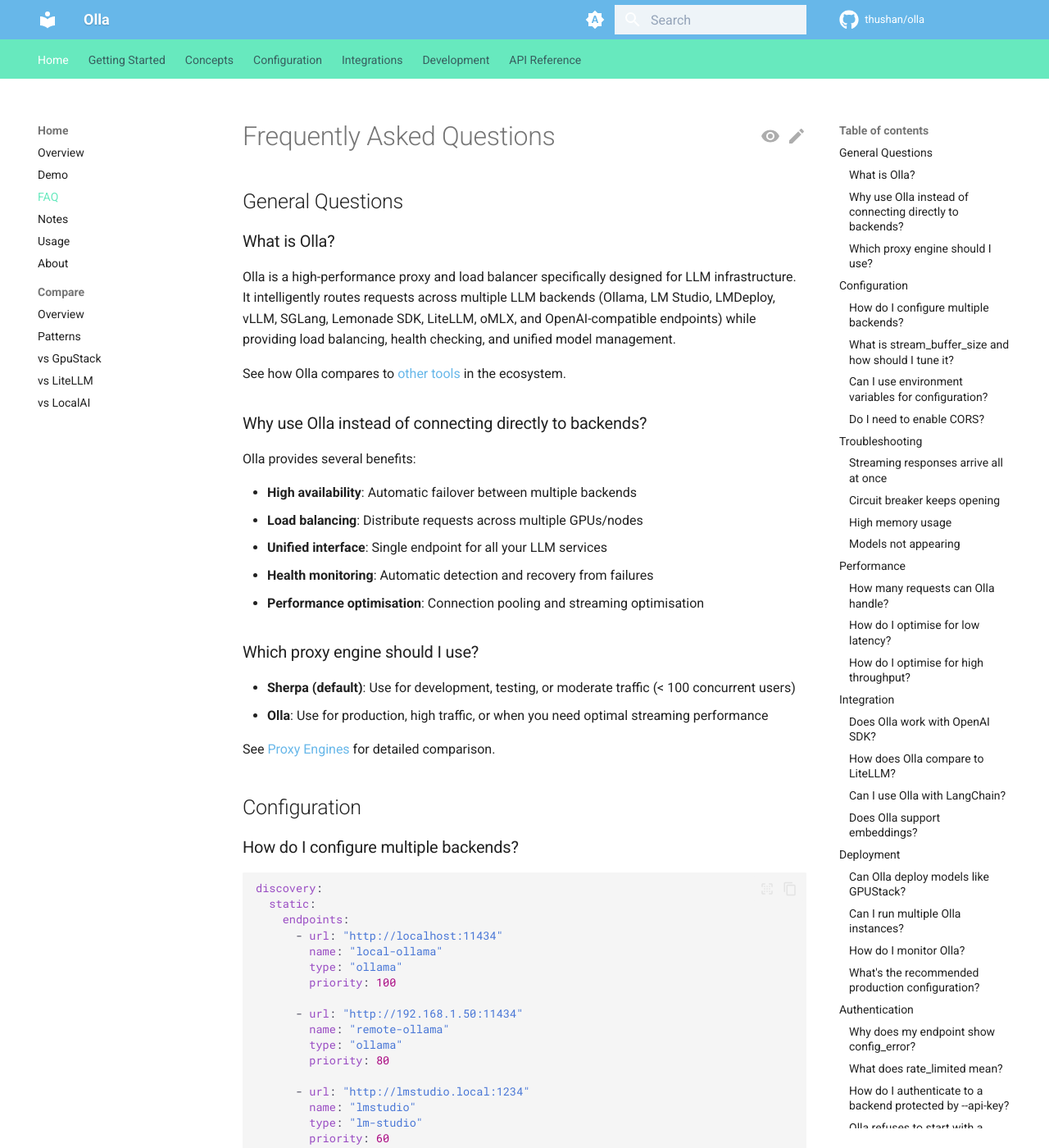
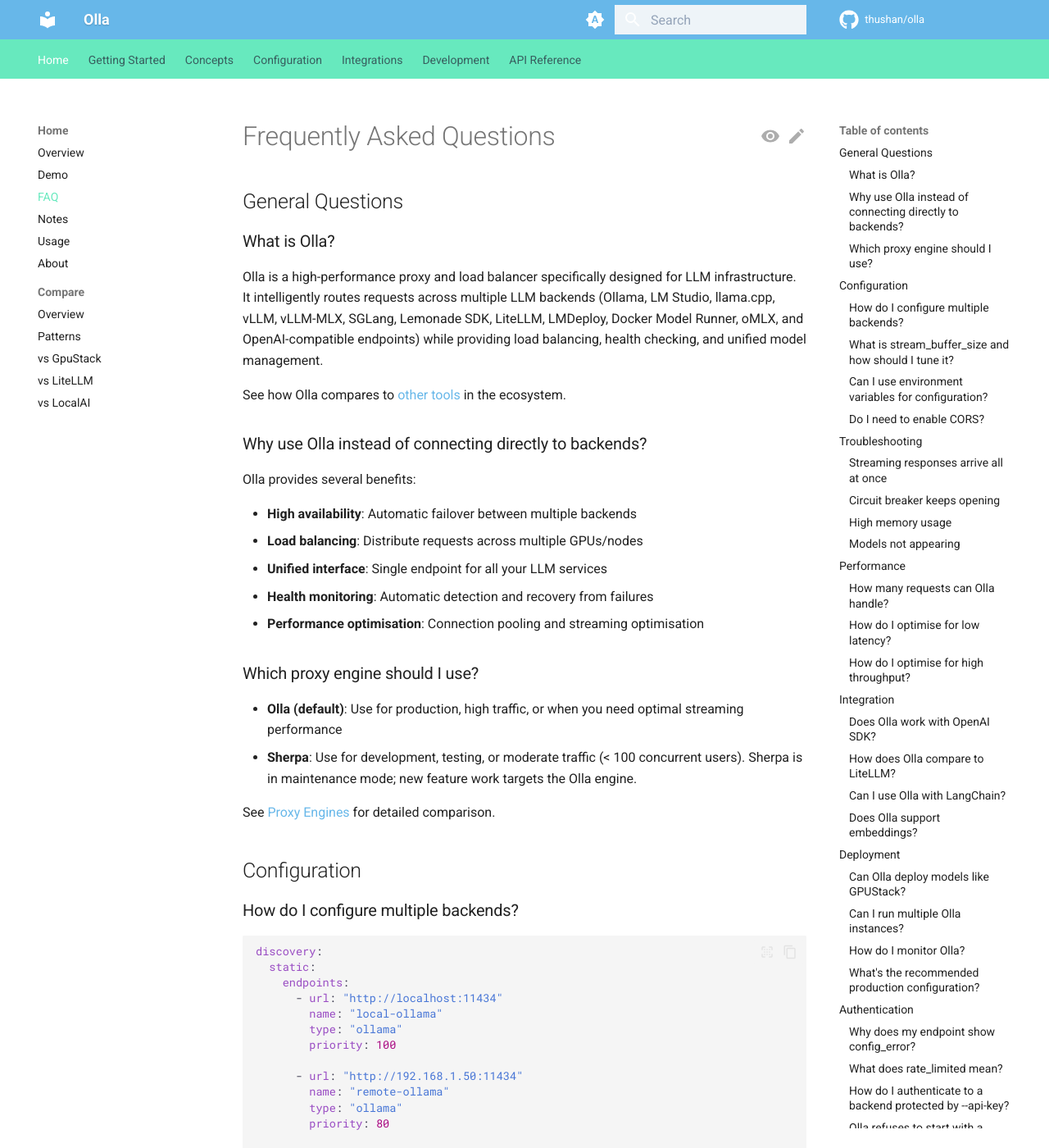
Before and after one commit to leo-3889/olla, an MkDocs documentation site: the page built from docs/content/faq.md, in a window 1280 px wide and 1400 px high. Shown: the whole window at 82% size. Built offline with MkDocs 1.6.1 and Material for MkDocs 9.7.7, drawn with Linux system fonts in a browser that asks for light colours; comment, search, counter and statistics services are not loaded; some of the changed text lies outside the part shown.

Commit message:
docs: correct getting-started and top-level pages against the code

````diff
--- a/docs/content/faq.md
+++ b/docs/content/faq.md
@@ -10,7 +10,7 @@
 
 ### What is Olla?
 
-Olla is a high-performance proxy and load balancer specifically designed for LLM infrastructure. It intelligently routes requests across multiple LLM backends (Ollama, LM Studio, LMDeploy, vLLM, SGLang, Lemonade SDK, LiteLLM, oMLX, and OpenAI-compatible endpoints) while providing load balancing, health checking, and unified model management.
+Olla is a high-performance proxy and load balancer specifically designed for LLM infrastructure. It intelligently routes requests across multiple LLM backends (Ollama, LM Studio, llama.cpp, vLLM, vLLM-MLX, SGLang, Lemonade SDK, LiteLLM, LMDeploy, Docker Model Runner, oMLX, and OpenAI-compatible endpoints) while providing load balancing, health checking, and unified model management.
 
 See how Olla compares to [other tools](compare/overview.md) in the ecosystem.
 
@@ -26,8 +26,8 @@
 
 ### Which proxy engine should I use?
 
-- **Sherpa (default)**: Use for development, testing, or moderate traffic (< 100 concurrent users)
-- **Olla**: Use for production, high traffic, or when you need optimal streaming performance
+- **Olla (default)**: Use for production, high traffic, or when you need optimal streaming performance
+- **Sherpa**: Use for development, testing, or moderate traffic (< 100 concurrent users). Sherpa is in maintenance mode; new feature work targets the Olla engine.
 
 See [Proxy Engines](concepts/proxy-engines.md) for detailed comparison.
 
@@ -74,8 +74,11 @@
 ```bash
 OLLA_SERVER_PORT=8080
 OLLA_PROXY_ENGINE=olla
-OLLA_LOG_LEVEL=debug
+OLLA_LOGGING_LEVEL=debug    # runtime log level (post-config)
+OLLA_LOG_LEVEL=debug        # bootstrap log level (pre-config, e.g. startup output)
 ```
+
+`OLLA_LOG_LEVEL` controls logging before the config file is read. `OLLA_LOGGING_LEVEL` overrides the `logging.level` value from your YAML config after it loads. For most purposes, set both or configure `logging.level` in YAML.
 
 However, some settings like `proxy.profile` must be set in the YAML configuration file.
 
@@ -393,7 +396,7 @@
 
 Create a GitHub issue with:
 
-1. Olla version (`olla version`)
+1. Olla version (`olla --version`)
 2. Configuration (sanitised)
 3. Steps to reproduce
 4. Expected vs actual behaviour
````
Also changed, not shown: docs/content/demo.md (+1 -1 lines), docs/content/getting-started/installation.md (+13 -1 lines), docs/content/index.md (+5 -5 lines), docs/content/usage.md (+6 -6 lines).
